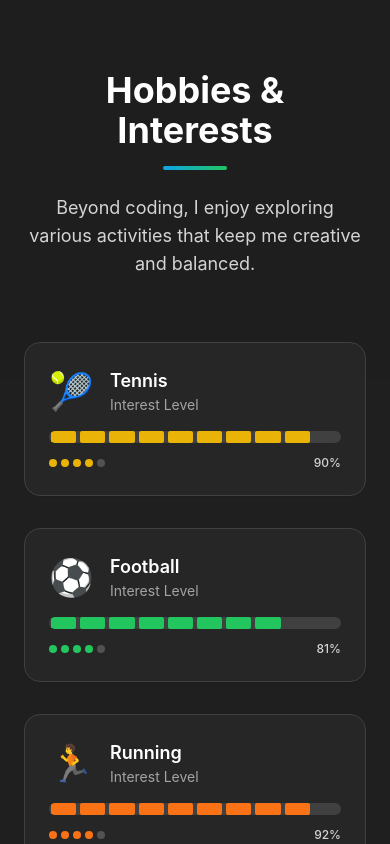
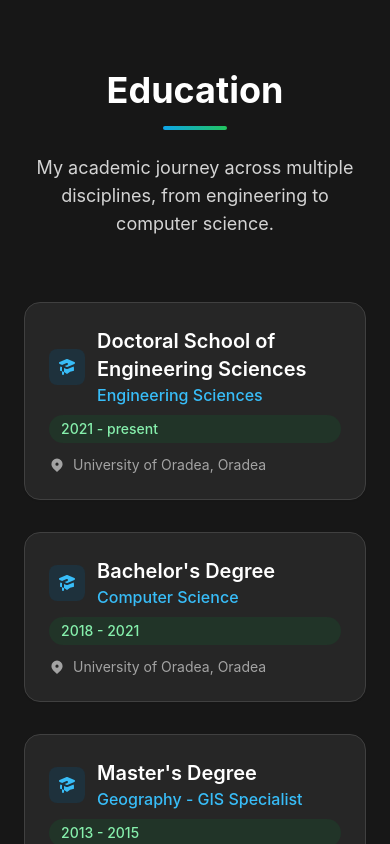
Before and after one commit to illedragos/illedragos.github.io, a React (Vite) app: page / in a window 390 px wide. Shown: the part 6480-7324 px from the top of the page. Built offline with nearby package versions, Linux system fonts and the light colour scheme.

Commit message:
added education field

```diff
--- a/index.html
+++ b/index.html
@@ -6,7 +6,10 @@
     <link rel="alternate icon" type="image/x-icon" href="/favicon.ico?v=3" />
     <link rel="apple-touch-icon" href="/favicon.ico?v=3" />
     <meta name="viewport" content="width=device-width, initial-scale=1.0" />
-    <meta name="description" content="Dragos Ille - Full-Stack Developer with 4+ years of experience in React, Node.js, and modern web technologies" />
+    <meta
+      name="description"
+      content="Dragos Ille - Full-Stack Developer with 4+ years of experience in React, Node.js, and modern web technologies"
+    />
     <title>Dragos Ille | Full-Stack Developer</title>
   </head>
   <body>
--- a/src/App.tsx
+++ b/src/App.tsx
@@ -4,6 +4,7 @@
 import About from "./components/About";
 import Skills from "./components/Skills";
 import Experience from "./components/Experience";
+import Education from "./components/Education";
 import Hobbies from "./components/Hobbies";
 import Footer from "./components/Footer";
 
@@ -17,6 +18,7 @@
           <About />
           <Skills />
           <Experience />
+          <Education />
           <Hobbies />
         </main>
         <Footer />
--- /dev/null
+++ b/src/components/Education.tsx
@@ -0,0 +1,133 @@
+import React from "react";
+
+interface EducationItem {
+  period: string;
+  degree: string;
+  field: string;
+  institution: string;
+  location: string;
+}
+
+const Education: React.FC = () => {
+  const education: EducationItem[] = [
+    {
+      period: "2021 - present",
+      degree: "Doctoral School of Engineering Sciences",
+      field: "Engineering Sciences",
+      institution: "University of Oradea",
+      location: "Oradea",
+    },
+    {
+      period: "2018 - 2021",
+      degree: "Bachelor's Degree",
+      field: "Computer Science",
+      institution: "University of Oradea",
+      location: "Oradea",
+    },
+    {
+      period: "2013 - 2015",
+      degree: "Master's Degree",
+      field: "Geography - GIS Specialist",
+      institution: "University Babes Bolyai",
+      location: "Cluj-Napoca",
+    },
+    {
+      period: "2009 - 2013",
+      degree: "Bachelor's Degree",
+      field: "Cadastre-Topography - Surveyor",
+      institution: "Technical University of Cluj-Napoca",
+      location: "Cluj-Napoca",
+    },
+    {
+      period: "2005 - 2009",
+      degree: "High School Diploma (Baccalaureate)",
+      field: "Mathematics - Computer Science",
+      institution: "Avram Iancu National College",
+      location: "Ștei",
+    },
+  ];
+
+  return (
+    <section
+      id="education"
+      className="py-20 section-padding bg-white dark:bg-neutral-900 transition-colors duration-300"
+    >
+      <div className="container-max">
+        <div className="text-center mb-16">
+          <h2 className="text-4xl font-bold text-neutral-900 dark:text-white mb-4 transition-colors">
+            Education
+          </h2>
+          <div className="w-16 h-1 bg-gradient-to-r from-primary-500 to-accent-500 rounded-full mx-auto mb-6"></div>
+          <p className="text-lg text-neutral-600 dark:text-neutral-300 max-w-2xl mx-auto transition-colors">
+            My academic journey across multiple disciplines, from engineering to
+            computer science.
+          </p>
+        </div>
+
+        <div className="max-w-4xl mx-auto">
+          <div className="relative">
+            {/* Timeline line */}
+            <div className="absolute left-8 top-0 bottom-0 w-0.5 bg-gradient-to-b from-primary-500 via-accent-500 to-primary-500 hidden md:block"></div>
+
+            {/* Education items */}
+            <div className="space-y-8">
+              {education.map((item, index) => (
+                <div key={index} className="relative group">
+                  {/* Timeline dot */}
+                  <div className="absolute left-8 top-6 w-4 h-4 bg-primary-500 dark:bg-primary-400 rounded-full border-4 border-white dark:border-neutral-900 transform -translate-x-1/2 hidden md:block group-hover:scale-125 transition-transform duration-300"></div>
+
+                  {/* Content card */}
+                  <div className="md:ml-20 card p-6 hover:scale-[1.02] transition-all duration-300">
+                    <div className="flex flex-col md:flex-row md:items-center md:justify-between mb-3">
+                      <div className="flex items-center gap-3 mb-2 md:mb-0">
+                        <div className="p-2 bg-primary-100 dark:bg-primary-900/30 rounded-lg">
+                          <svg
+                            className="w-5 h-5 text-primary-600 dark:text-primary-400"
+                            fill="currentColor"
+                            viewBox="0 0 20 20"
+                          >
+                            <path d="M10.394 2.08a1 1 0 00-.788 0l-7 3a1 1 0 000 1.84L5.25 8.051a.999.999 0 01.356-.257l4-1.714a1 1 0 11.788 1.838L7.667 9.088l1.94.831a1 1 0 00.787 0l7-3a1 1 0 000-1.838l-7-3zM3.31 9.397L5 10.12v4.102a8.969 8.969 0 00-1.05-.174 1 1 0 01-.89-.89 11.115 11.115 0 01.25-3.762zM9.3 16.573A9.026 9.026 0 007 14.935v-3.957l1.818.78a3 3 0 002.364 0l5.508-2.361a11.026 11.026 0 01.25 3.762 1 1 0 01-.89.89 8.968 8.968 0 00-5.35 2.524 1 1 0 01-1.4 0zM6 18a1 1 0 001-1v-2.065a8.935 8.935 0 00-2-.712V17a1 1 0 001 1z" />
+                          </svg>
+                        </div>
+                        <div>
+                          <h3 className="text-xl font-semibold text-neutral-900 dark:text-white transition-colors">
+                            {item.degree}
+                          </h3>
+                          <p className="text-primary-600 dark:text-primary-400 font-medium transition-colors">
+                            {item.field}
+                          </p>
+                        </div>
+                      </div>
+                      <span className="inline-flex items-center px-3 py-1 rounded-full text-sm font-medium bg-accent-100 dark:bg-accent-900/30 text-accent-700 dark:text-accent-300 transition-colors">
+                        {item.period}
+                      </span>
+                    </div>
+
+                    <div className="flex items-center gap-2 text-neutral-600 dark:text-neutral-400 transition-colors">
+                      <svg
+                        className="w-4 h-4"
+                        fill="currentColor"
+                        viewBox="0 0 20 20"
+                      >
+                        <path
+                          fillRule="evenodd"
+                          d="M5.05 4.05a7 7 0 119.9 9.9L10 18.9l-4.95-4.95a7 7 0 010-9.9zM10 11a2 2 0 100-4 2 2 0 000 4z"
+                          clipRule="evenodd"
+                        />
+                      </svg>
+                      <span className="text-sm">
+                        {item.institution}, {item.location}
+                      </span>
+                    </div>
+                  </div>
+                </div>
+              ))}
+            </div>
+          </div>
+        </div>
+      </div>
+    </section>
+  );
+};
+
+export default Education;
--- a/src/components/Navigation.tsx
+++ b/src/components/Navigation.tsx
@@ -11,12 +11,20 @@
     { href: "#about", label: "About" },
     { href: "#skills", label: "Skills" },
     { href: "#experience", label: "Experience" },
+    { href: "#education", label: "Education" },
     { href: "#hobbies", label: "Hobbies" },
   ];
 
   useEffect(() => {
     const handleScroll = () => {
-      const sections = ["home", "about", "skills", "experience", "hobbies"];
+      const sections = [
+        "home",
+        "about",
+        "skills",
+        "experience",
+        "education",
+        "hobbies",
+      ];
       const scrollPosition = window.scrollY + 100;
 
       for (const section of sections) {
```
